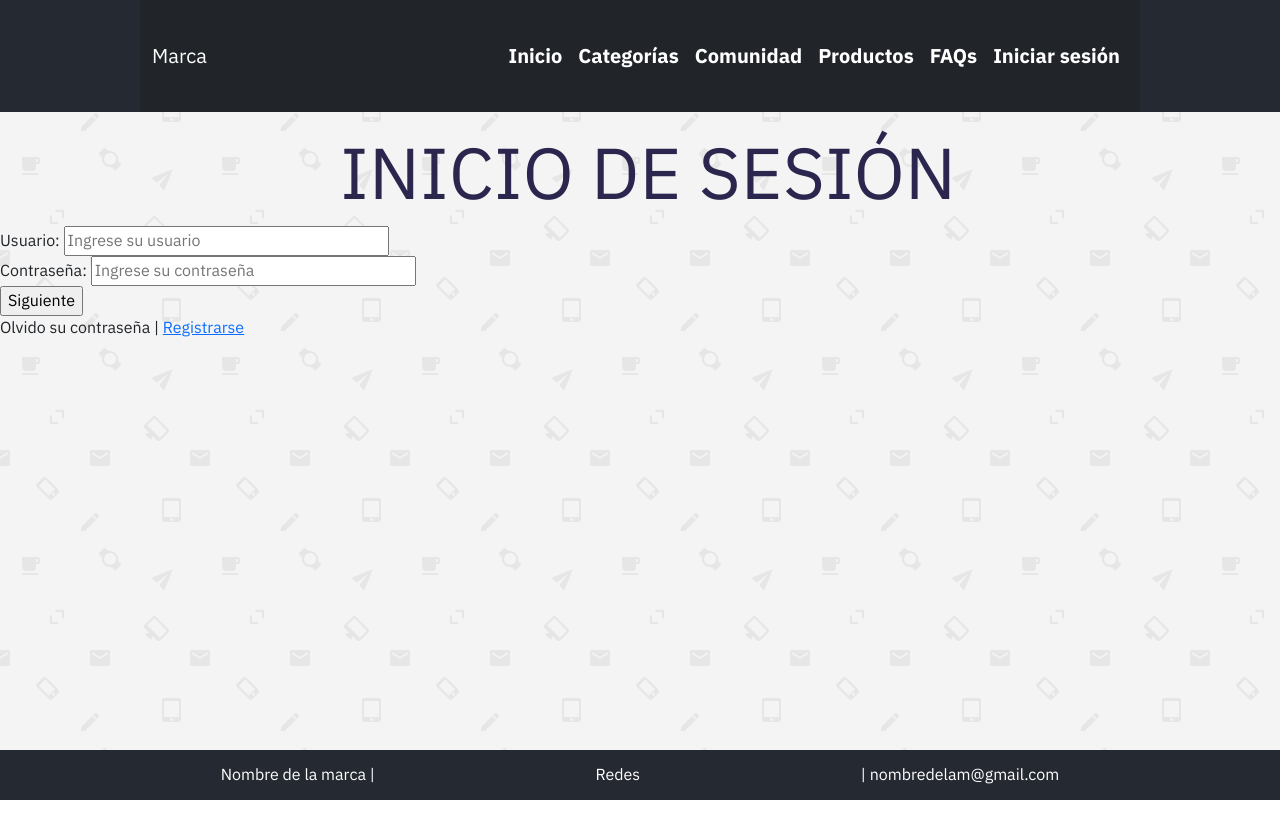
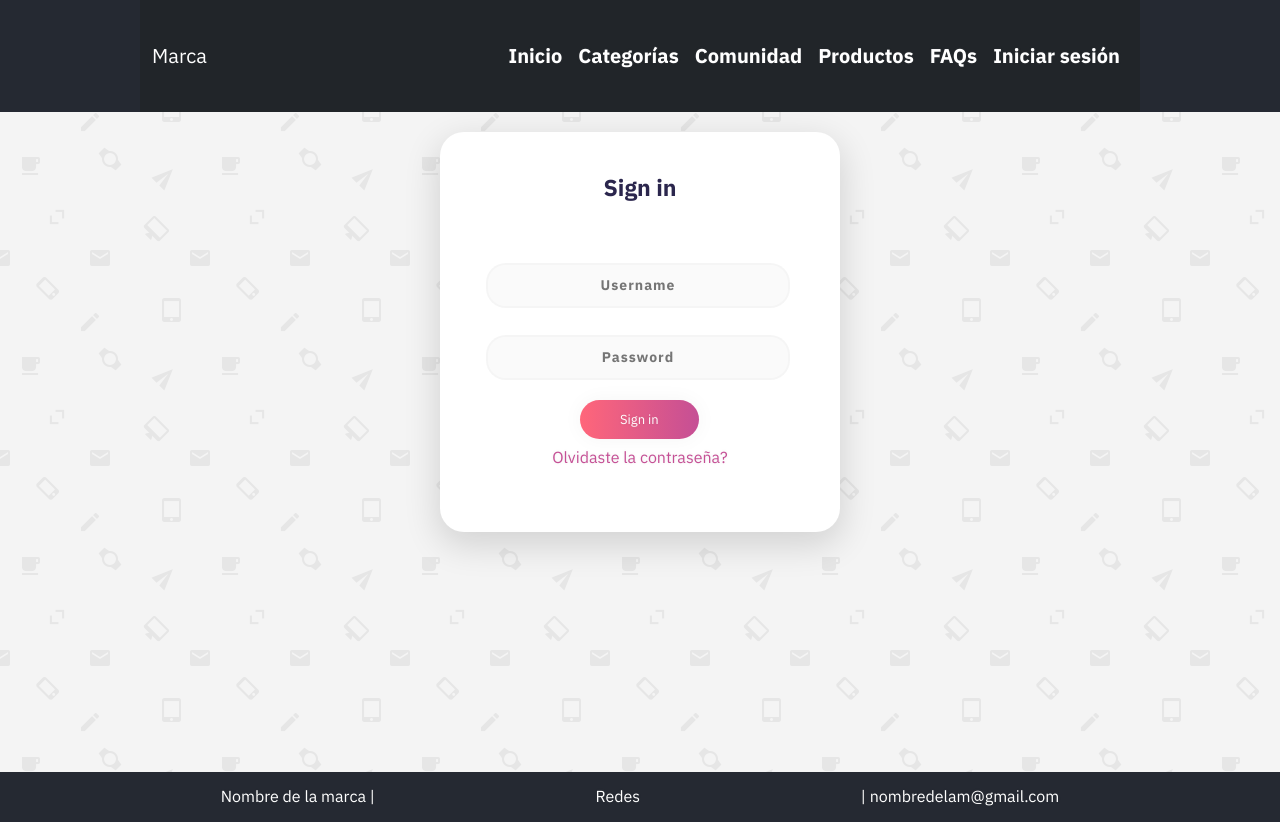
Before and after one commit to Baltasar12/paginaBarbaglia, a website: page secciones/inicioSesion/iniSes.html in a window 1280 px wide. Before the commit the page ends 800 px from the top, so only its background shows below. Drawn offline with nearby package versions, Linux system fonts and the light colour scheme.

Commit message:
Quinto commit: cambio completo  de diseño en la seccion de inicio de sesion

```diff
--- a/estilos/estilosF.css
+++ b/estilos/estilosF.css
@@ -112,6 +112,91 @@ header nav a:hover {
 }
 
 
+
+/*personalización de Inicio de Sesión*/
+.main {
+background-color: #FFFFFF;
+width: 400px;
+height: 400px;
+margin: 7em auto;
+border-radius: 1.5em;
+box-shadow: 0px 11px 35px 2px rgba(0, 0, 0, 0.14);
+}
+.sign {
+padding-top: 40px;
+color: #2b264d;
+font-weight: bold;
+font-size: 23px;
+}
+.un {
+width: 76%;
+color: rgb(38, 50, 56);
+font-weight: 700;
+font-size: 14px;
+letter-spacing: 1px;
+background: rgba(136, 126, 126, 0.04);
+padding: 10px 20px;
+border: none;
+border-radius: 20px;
+outline: none;
+box-sizing: border-box;
+border: 2px solid rgba(0, 0, 0, 0.02);
+margin-bottom: 50px;
+margin-left: 46px;
+text-align: center;
+margin-bottom: 27px;
+}
+form.form1 {
+padding-top: 40px;
+}
+.pass {
+width: 76%;
+color: rgb(38, 50, 56);
+font-weight: 700;
+font-size: 14px;
+letter-spacing: 1px;
+background: rgba(136, 126, 126, 0.04);
+padding: 10px 20px;
+border: none;
+border-radius: 20px;
+outline: none;
+box-sizing: border-box;
+border: 2px solid rgba(0, 0, 0, 0.02);
+margin-bottom: 50px;
+margin-left: 46px;
+text-align: center;
+margin-bottom: 27px;
+}
+.un:focus, .pass:focus {
+border: 2px solid rgba(0, 0, 0, 0.18) !important;
+}
+.submit {
+cursor: pointer;
+border-radius: 5em;
+color: #fff;
+background: linear-gradient(to right, #ff667a, #c54f95);
+border: 0;
+padding-left: 40px;
+padding-right: 40px;
+padding-bottom: 10px;
+padding-top: 10px;
+margin-left: 35%;
+font-size: 13px;
+box-shadow: 0 0 20px 1px rgba(0, 0, 0, 0.04);
+}
+.forgot {
+text-shadow: 0px 0px 3px rgba(117, 117, 117, 0.12);
+color: #c54f95;
+padding-top: 15px;
+}
+a {
+text-shadow: 0px 0px 3px rgba(117, 117, 117, 0.12);
+color: #c54f95;
+text-decoration: none
+}
+
+
+
 /*--Personalizacion footer--*/
 footer{
 width:100%;
@@ -160,6 +245,11 @@ footer{
 	}
 }
 
+@media (max-width: 600px) {
+        .main {
+         border-radius: 0px;
+        }
+}
 
 /*--KeyFrame--*/
 @-webkit-keyframes shadow-drop-2-center {
--- a/secciones/inicioSesion/iniSes.html
+++ b/secciones/inicioSesion/iniSes.html
@@ -10,7 +10,7 @@
     <link rel="preconnect" href="https://fonts.googleapis.com">
     <link rel="preconnect" href="https://fonts.gstatic.com" crossorigin>
     <link href="https://fonts.googleapis.com/css2?family=IBM+Plex+Sans+Arabic:wght@300;400;700&display=swap" rel="stylesheet">
-
+    <link href="https://fonts.googleapis.com/css?family=Ubuntu" rel="stylesheet">
 
     <link rel="stylesheet" href="../../estilos/estilosF.css">
 </head>
@@ -40,31 +40,17 @@
 
 <main>
 
-  <h1 class="estiloH1">Inicio de Sesión</h1>
+    <div class="main">
+      <p class="sign" align="center">Sign in</p>
+      <form class="form1">
 
-    <form action="" method="get">
-    <fieldset>
-    <div>
-        <label for="usuario">Usuario:</label>
-        <input type="text" name="usuario" id="usuario" placeholder="Ingrese su usuario" required>
+        <input class="un " type="text" align="center" placeholder="Username">
+        <input class="pass" type="password" align="center" placeholder="Password">
+
+        <a class="submit" align="center">Sign in</a>
+
+      <p class="forgot" align="center"><a href="#">Olvidaste la contraseña?</p>
     </div>
-
-    <div>
-        <label for="contrasena">Contraseña:</label>
-        <input type="password" name="contrasena" id="contrasena" placeholder="Ingrese su contraseña" required>
-    </div>
-
-    <div>
-        <input type="submit" value="Siguiente">
-    </div>
-
-    <div>
-        <span>Olvido su contraseña | </span>
-        <a href="./registro/registro.html"><span>Registrarse</span></a>
-    </div>
-    </fieldset>
-    </form>
-
 
 </main>
 
```
Lines whose indentation alone changed are shown as unchanged.
